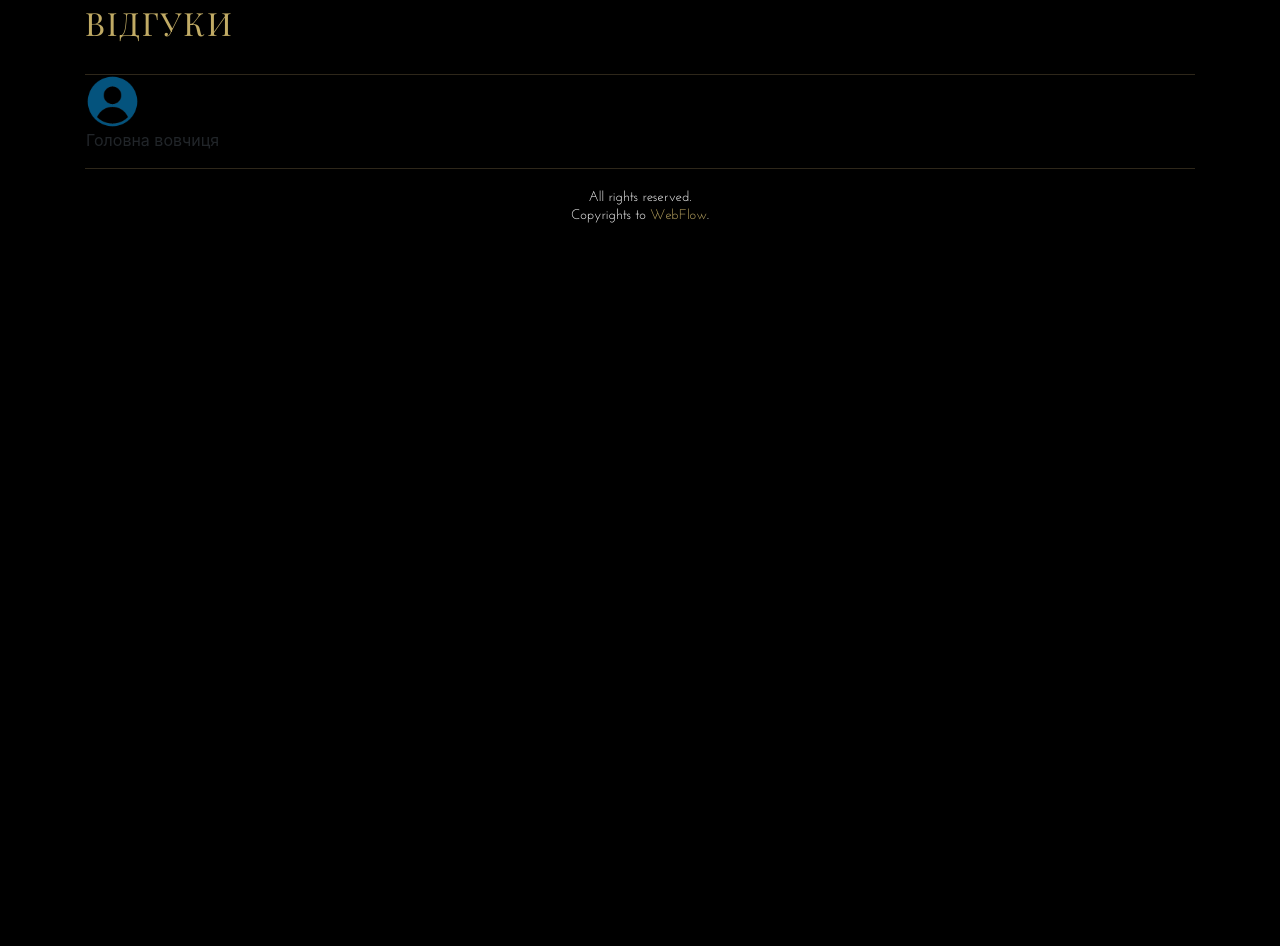
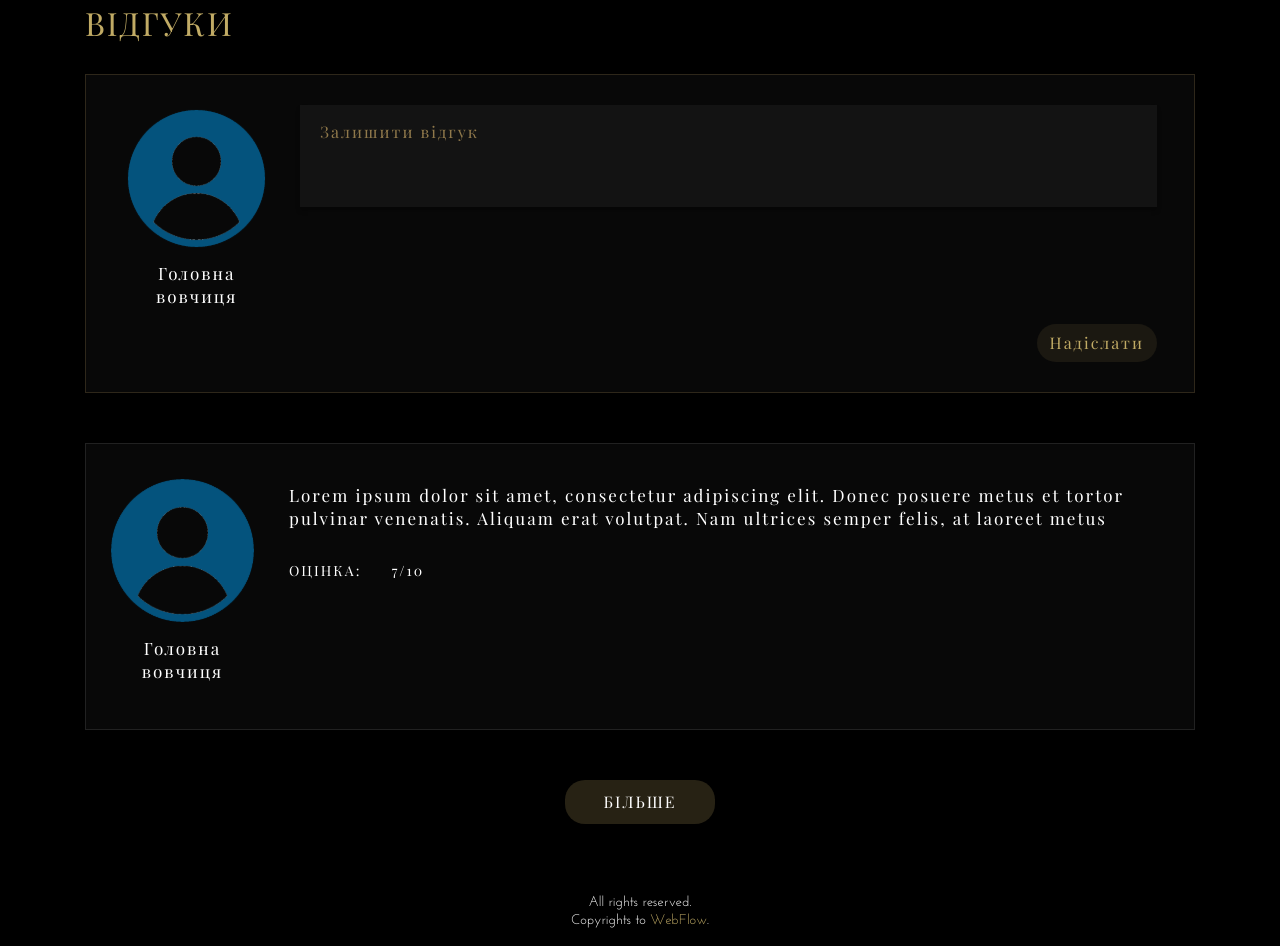
Before and after one commit to WebFIow/you-film, a Vue app: page /film-view in a window 1280 px wide. Shown: the part 980-1926 px from the top of the page. Before the commit the page ends 1221 px from the top, so only its background shows below. Built offline with nearby package versions, Linux system fonts and the light colour scheme; no server answers.

Commit message:
film page desktop

```diff
--- a/src/assets/styles/_film_view.scss
+++ b/src/assets/styles/_film_view.scss
@@ -45,6 +45,7 @@
 
   & table {
     color: white;
+    width: 80%;
 
     & tbody > tr:last-child {
       border-bottom: 1px solid $grey-box !important;
@@ -128,10 +129,123 @@
 }
 
 .comment {
+  background: rgba(85, 85, 85, 0.1);
+  margin-bottom: 50px;
+
   &.crComment {
     background: rgba(85, 85, 85, 0.1);
     border: 1px solid rgba(198, 165, 100, 0.2);
     box-sizing: border-box;
+    padding: 30px 37px;
+  }
+
+  &.rComment {
+    border: 1px solid rgba(255, 255, 255, 0.1);
+    padding: 30px 20px;
+  }
+
+  & p {
+    font-family: Playfair Display;
+    font-style: normal;
+    font-weight: normal;
+    font-size: 17px;
+    line-height: 23px;
+    text-align: center;
+    letter-spacing: 2px;
+    color: white;
+    margin-top: 10px;
+  }
+}
+
+.cTextWrap {
+  display: flex;
+  flex-direction: column;
+  align-content: space-between;
+
+  & p {
+    text-align: left;
+
+    &:last-child {
+      font-family: Playfair Display;
+      font-style: normal;
+      font-weight: normal;
+      font-size: 14px;
+      line-height: 30px;
+      letter-spacing: 2px;
+      color: #FFFFFF;
+      text-transform: uppercase;
+
+      & span {
+        margin-left: 25px;
+      }
+    }
+  }
+}
+
+.usWrap {
+  display: flex;
+  flex-direction: column;
+}
+
+textarea {
+  font-family: Playfair Display!important;
+  font-style: normal;
+  font-weight: normal;
+  background: rgba(85, 85, 85, 0.15);
+  box-shadow: 0px 4px 4px rgba(0, 0, 0, 0.25);
+  color: white;
+  width: 100%;
+  padding: 15px 20px;
+  letter-spacing: 2px;
+  border: none;
+  resize: none!important;
+
+  &::placeholder {
+    color: $gold-placeholder;
+  }
+
+  &:focus {
+    outline: none;
+    box-shadow: none;
+  }
+}
+
+.btn-comment {
+  background-color: $gold-btn!important;
+  border-radius: 20px!important;
+  padding: 5px 15px;
+  font-family: Playfair Display!important;
+  font-style: normal;
+  font-weight: normal;
+  color: $gold!important;
+  letter-spacing: 2px;
+  font-size: 16px;
+  line-height: 20px;
+  float: right;
+
+  &:hover {
+    background-color: white!important;
+    color: black!important;
+  }
+}
+
+.bGold {
+  background-color: $golder-btn!important;
+  border-radius: 20px!important;
+  padding: 9px 37px!important;
+  font-family: Playfair Display!important;
+  font-style: normal;
+  font-weight: normal;
+  color: white!important;
+  letter-spacing: 2px;
+  font-size: 16px;
+  line-height: 20px;
+  text-transform: uppercase;
+  margin-bottom: 50px;
+
+  &:hover {
+    background-color: white!important;
+    color: black!important;
   }
 }
 
--- a/src/assets/styles/_home.scss
+++ b/src/assets/styles/_home.scss
@@ -2,7 +2,17 @@
     padding: 0;
     margin: 0;
     box-sizing: border-box;
+}
+
+#about, #film-view, #categories, #app, #register, #title {
     background-color: #000000;
+}
+
+.btn {
+    &:focus {
+        outline: none!important;
+        box-shadow: none!important;
+    }
 }
 
 // Media Queries //
--- a/src/assets/styles/_var.scss
+++ b/src/assets/styles/_var.scss
@@ -1,4 +1,7 @@
 $gold: #C1AB65;
+$gold-placeholder: rgba(198, 165, 100, 0.7);
+$gold-btn: rgba(198, 165, 100, 0.1);
+$golder-btn: rgba(193, 171, 101, 0.2);
 $grey: #CCCCCC;
 $grey-box: #C4C4C4;
 $transparent-grey: rgba(193, 171, 101, 0.2);
--- a/src/assets/styles/header.scss
+++ b/src/assets/styles/header.scss
@@ -6,6 +6,7 @@
   left: 0;
   right: 0;
   z-index: 3;
+  letter-spacing: 1px;
 }
 #header .row{
   display: flex;
--- a/src/views/FilmView.vue
+++ b/src/views/FilmView.vue
@@ -68,7 +68,7 @@
             <div class="row">
                 <div class="col-12">
                     <h3 class="hText">Відгуки</h3>
-                    <div class="comment crComment">
+                    <div class="comment crComment container">
                         <div class="row">
                             <div class="col-2">
                                 <div class="usWrap">
@@ -76,9 +76,43 @@
                                     <p>Головна вовчиця</p>
                                 </div>
                             </div>
-                            <div class="col-10"></div>
+                            <div class="col-10">
+                                <form id="cForm">
+                                    <textarea id="cArea" rows="3" placeholder="Залишити відгук"></textarea>
+                                </form>
+                            </div>
+                        </div>
+                        <div class="row">
+                            <div class="col-12 col-left">
+                                <button class="btn btn-comment">Надіслати</button>
+                            </div>
                         </div>
                     </div>
+                    <div class="comment rComment container">
+                        <div class="row">
+                            <div class="col-2">
+                                <div class="usWrap">
+                                    <img class="img-fluid" src="../../public/img/icon_user.svg" alt="user icon">
+                                    <p>Головна вовчиця</p>
+                                </div>
+                            </div>
+                            <div class="col-10">
+                                <div class="cTextWrap">
+                                    <p>
+                                        Lorem ipsum dolor sit amet, consectetur adipiscing elit.
+                                        Donec posuere metus et tortor pulvinar venenatis.
+                                        Aliquam erat volutpat. Nam ultrices semper felis, at laoreet metus
+                                    </p>
+                                    <p>
+                                        оцінка: <span class="points">7/10</span>
+                                    </p>
+                                </div>
+                            </div>
+                        </div>
+                    </div>
+                </div>
+                <div class="col-12 text-center">
+                    <button class="btn bGold">Більше</button>
                 </div>
             </div>
         </div>
```
